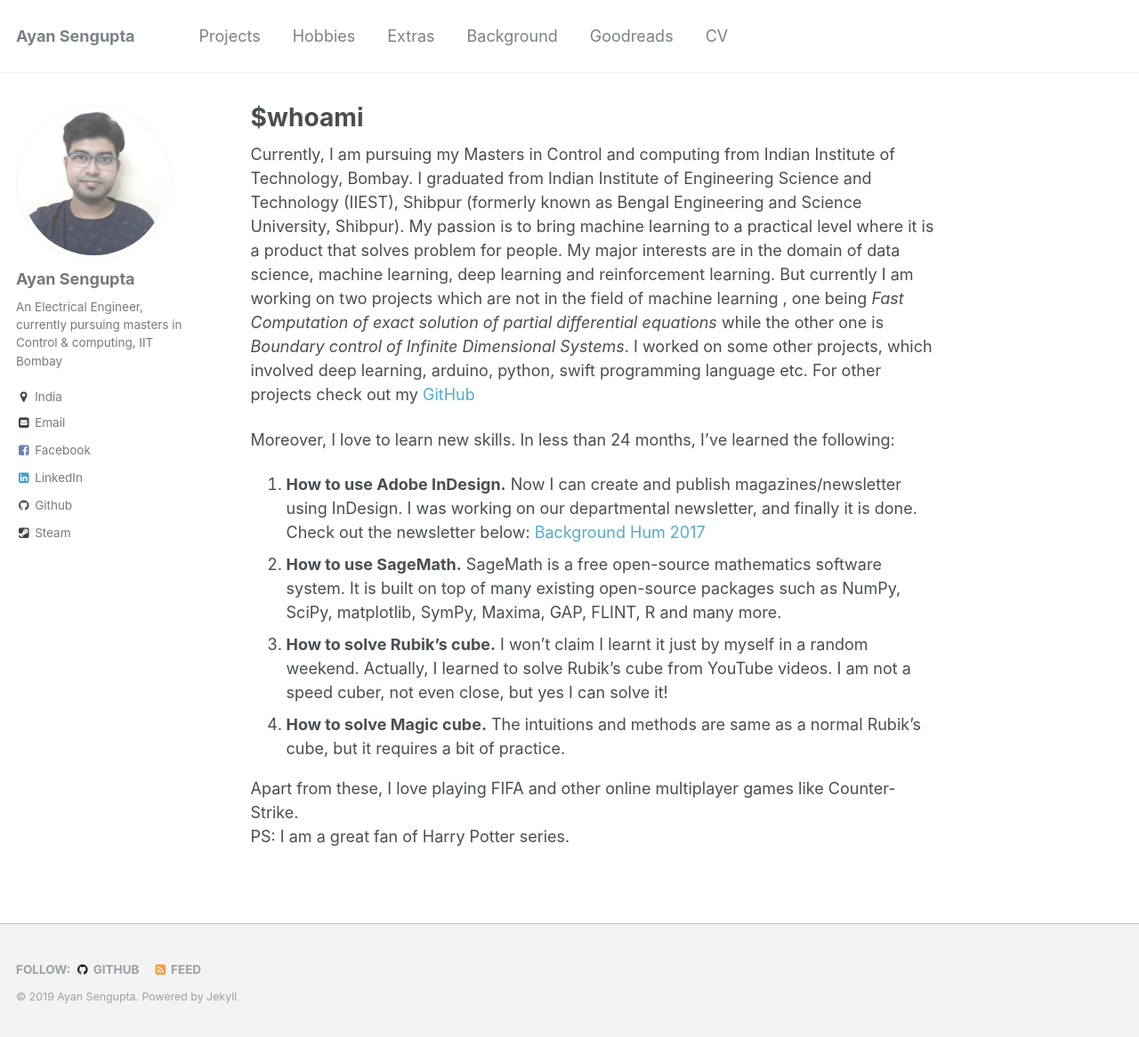
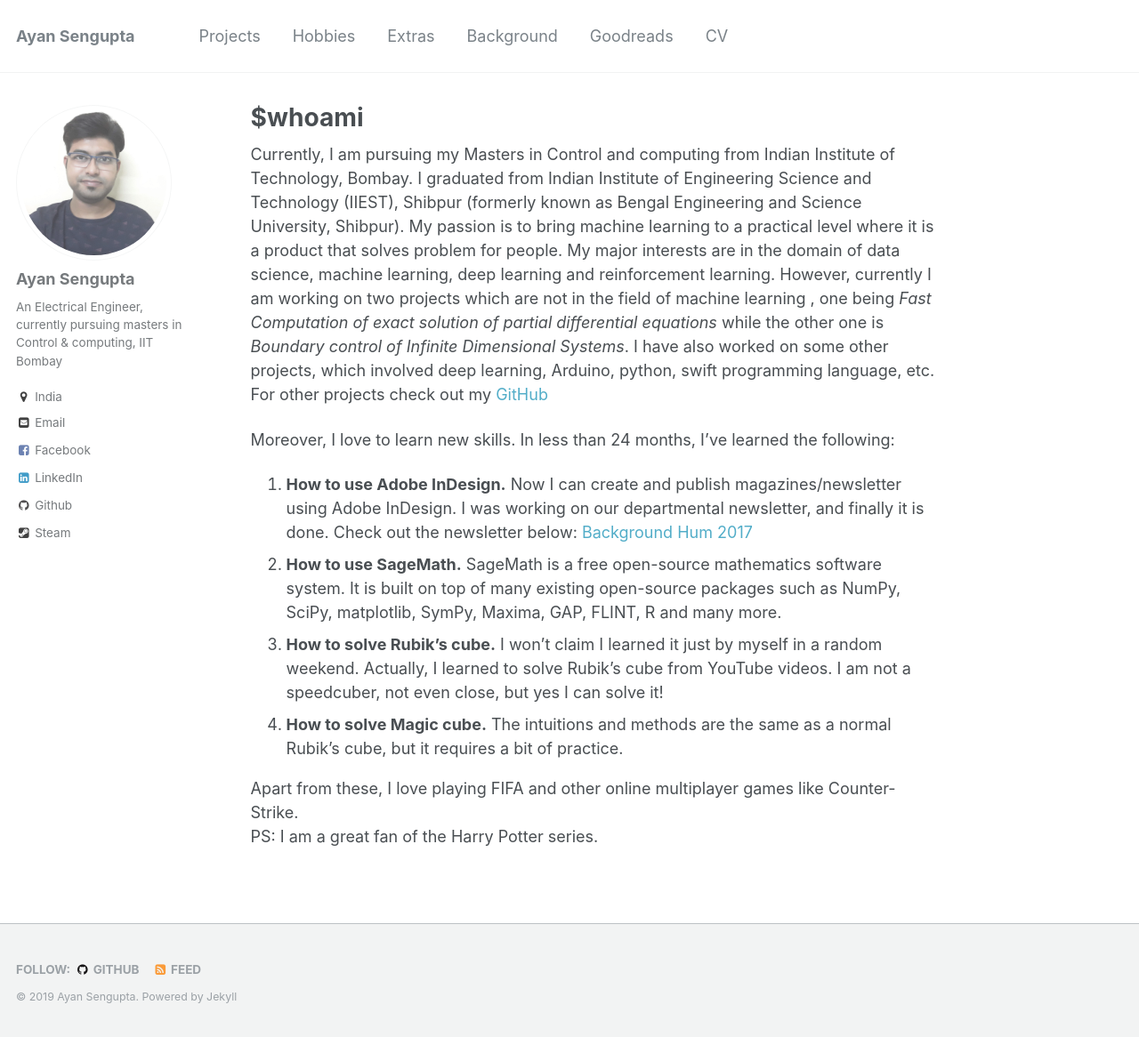
Before and after one commit to ayansengupta17/ayansengupta17.github.io, a Jekyll site: the page built from _pages/about.md, in a window 1280 px wide and 1166 px high. Shown: the whole window at 89% size. Built offline with Jekyll 4.4.1, drawn with Linux system fonts in a browser that asks for light colours.

Commit message:
Update about.md

```diff
--- a/_pages/about.md
+++ b/_pages/about.md
@@ -8,17 +8,17 @@
 Institute of Technology, Bombay. I graduated from Indian Institute of
 Engineering Science and Technology (IIEST), Shibpur (formerly known as Bengal
 Engineering and Science University, Shibpur). My passion is to bring machine learning to a practical level where it is a product that solves problem for people.
-My major interests are in the domain of data science, machine learning, deep learning and reinforcement learning. But currently I am working on two projects which are not in the field of machine learning
+My major interests are in the domain of data science, machine learning, deep learning and reinforcement learning. However, currently I am working on two projects which are not in the field of machine learning
 , one being *Fast Computation of exact solution of partial differential equations* while the other one is *Boundary control of Infinite Dimensional Systems*.
-I worked on some other projects, which involved deep learning, arduino, python, swift programming language etc.
+I have also worked on some other projects, which involved deep learning, Arduino, python, swift programming language, etc.
 For other projects check out my [GitHub]("https://github.com/ayansengupta17/")
 
 Moreover, I love to learn new skills. In less than 24 months, I’ve learned the following:
-1. **How to use Adobe InDesign.** Now I can create and publish magazines/newsletter using InDesign. I was working on our departmental newsletter, and finally it is done. Check out the newsletter below:
+1. **How to use Adobe InDesign.** Now I can create and publish magazines/newsletter using Adobe InDesign. I was working on our departmental newsletter, and finally it is done. Check out the newsletter below:
 [Background Hum 2017]("https://issuu.com/ayansengupta17/docs/bh_final")
 2. **How to use SageMath.** SageMath is a free open-source mathematics software system. It is built on top of many existing open-source packages such as  NumPy, SciPy, matplotlib, SymPy, Maxima, GAP, FLINT, R and many more.
-3. **How to solve Rubik's cube.** I won't claim I learnt it just by myself in a random weekend. Actually, I learned to solve Rubik's cube from YouTube videos. I am not a speed cuber, not even close, but yes I can solve it!
-4. **How to solve Magic cube.** The intuitions and methods are same as a normal Rubik's cube, but it requires a bit of practice.
+3. **How to solve Rubik's cube.** I won't claim I learned it just by myself in a random weekend. Actually, I learned to solve Rubik's cube from YouTube videos. I am not a speedcuber, not even close, but yes I can solve it!
+4. **How to solve Magic cube.** The intuitions and methods are the same as a normal Rubik's cube, but it requires a bit of practice.
 
 Apart from these, I love playing FIFA and other online multiplayer games like Counter-Strike.<br/>
-PS: I am a great fan of Harry Potter series.
+PS: I am a great fan of the Harry Potter series.
```
